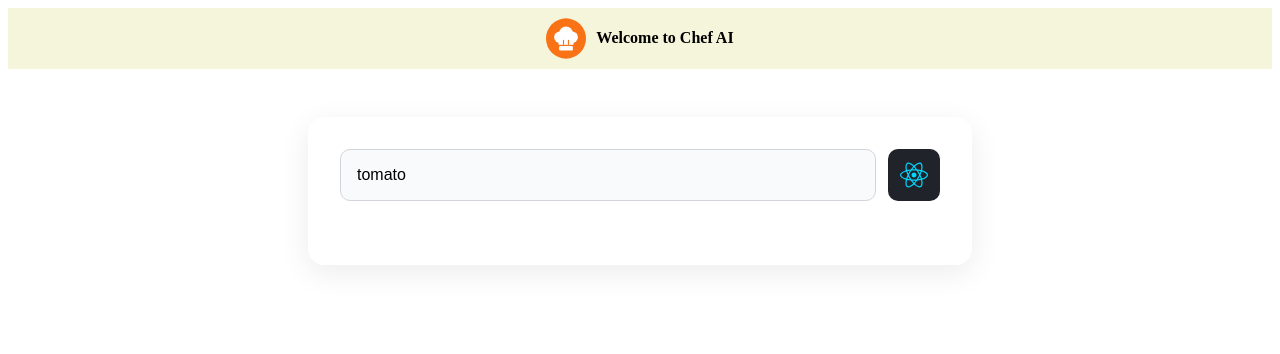
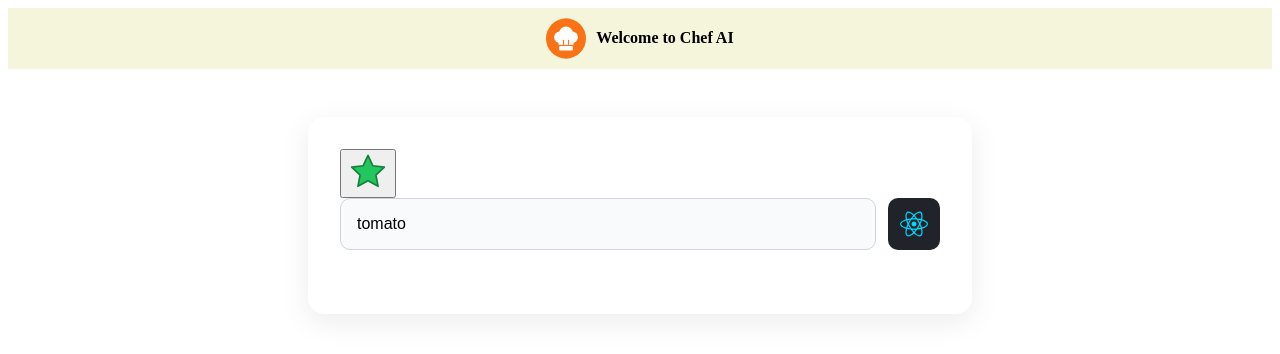
Before and after one commit to jsprogram2014/chef-ai, a React (Vite) app: page / in a window 1280 px wide. Shown: the top 354 px of the page. Built offline with nearby package versions, Linux system fonts and the light colour scheme.

Commit message:
successfully changed parent state from child

```diff
--- /dev/null
+++ b/src/components/Favourite.jsx
@@ -0,0 +1,19 @@
+import React from "react";
+import starFilled from "../images/star-green.svg";
+import starEmpty from "../images/star-red.svg";
+
+export default function Favourite(props) {
+  /**
+   * Challenge: Move the star image into its own component (Star)
+   * - It should receive a prop called `isFilled` that it
+   *   ... (lines 27–33 cut off in the screenshot)
+   */
+
+  return (
+    <div>
+      <button onClick={props.onClick}>
+        <img src={props.isFilled ? starEmpty : starFilled} />
+      </button>
+    </div>
+  );
+}
--- a/src/components/Ingredients.jsx
+++ b/src/components/Ingredients.jsx
@@ -4,10 +4,12 @@
 import Recipes from "../other-assets/recipes.md?raw";
 import ReactMarkdown from "react-markdown";
 import rehypeRaw from "rehype-raw";
+import Favourite from "./Favourite";
 
 export default function MainSection() {
   let [isIngredients, setIsIngredients] = React.useState([]);
   let [recipeShown, setRecipeShown] = React.useState(false);
+  let [isFavorite, setIsFavourite] = React.useState(false);
 
   const ingredientListHtml = isIngredients.map((item, index) => (
     <li key={index}>{item}</li>
@@ -15,15 +17,20 @@
 
   function addIngredient(formData) {
     setIsIngredients((prev) => [...prev, formData.get("ingredient")]);
+    toggleFavorite();
   }
 
   function recipeRecieve() {
     setRecipeShown(!recipeShown);
   }
+
+  function toggleFavorite() {
+    setIsFavourite(!isFavorite);
+  }
+
   return (
     <div className="main-section">
-      {/* <button onClick={handleClick}>Enter the Ingredients</button> */}
-
+      <Favourite isFilled={isFavorite} onClick={toggleFavorite} />
       <form action={addIngredient}>
         <input
           name="ingredient"
--- a/src/main.jsx
+++ b/src/main.jsx
@@ -6,13 +6,12 @@
 import Header from "./components/Header.jsx";
 import Contacter from "./components/Contacter.jsx";
 import Random from "./components/Random.jsx";
+import Favourite from "./components/Favourite.jsx";
 
 createRoot(document.getElementById("root")).render(
   <StrictMode>
     <Header />
+
     <Ingredients />
-    {/* <Contacter />
-
-    <Random /> */}
   </StrictMode>,
 );
```
Also changed, not shown: src/images/star-green.svg (added), src/images/star-red.svg (added).
